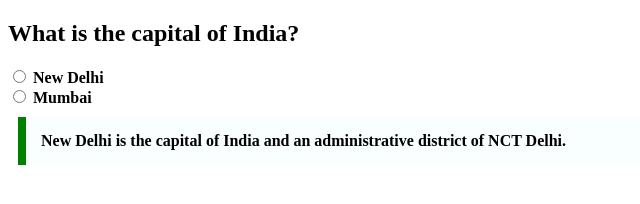
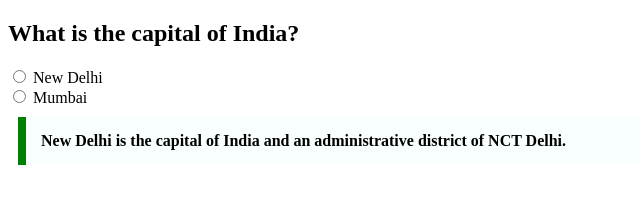
Before and after one commit to acciojob/trivia-pradyumna1198, a website: page main.html in a window 1280 px wide. Shown: the full height of the page, 0-640 px from the left. Drawn offline with Linux system fonts and the light colour scheme.

Commit message:
created a submission

```diff
--- a/main.html
+++ b/main.html
@@ -14,10 +14,10 @@
 	<h2>What is the capital of India?</h2>
 
 		<input type="radio" id="coi1" name="Capital" value="coi1">
-		<label class="question" for="coi1">New Delhi</label>
+		<label for="coi1">New Delhi</label>
 		<br>
 	<input type="radio" id="coi2" name="Capital" value="coi2">
-		<label class="question" for="coi2">Mumbai</label>
+		<label  for="coi2">Mumbai</label>
 	</div>
 
 	<blockquote cite=" https://en.wikipedia.org/wiki/New_Delhi">New Delhi is the capital of India and an administrative district of NCT Delhi.</blockquote>
```
